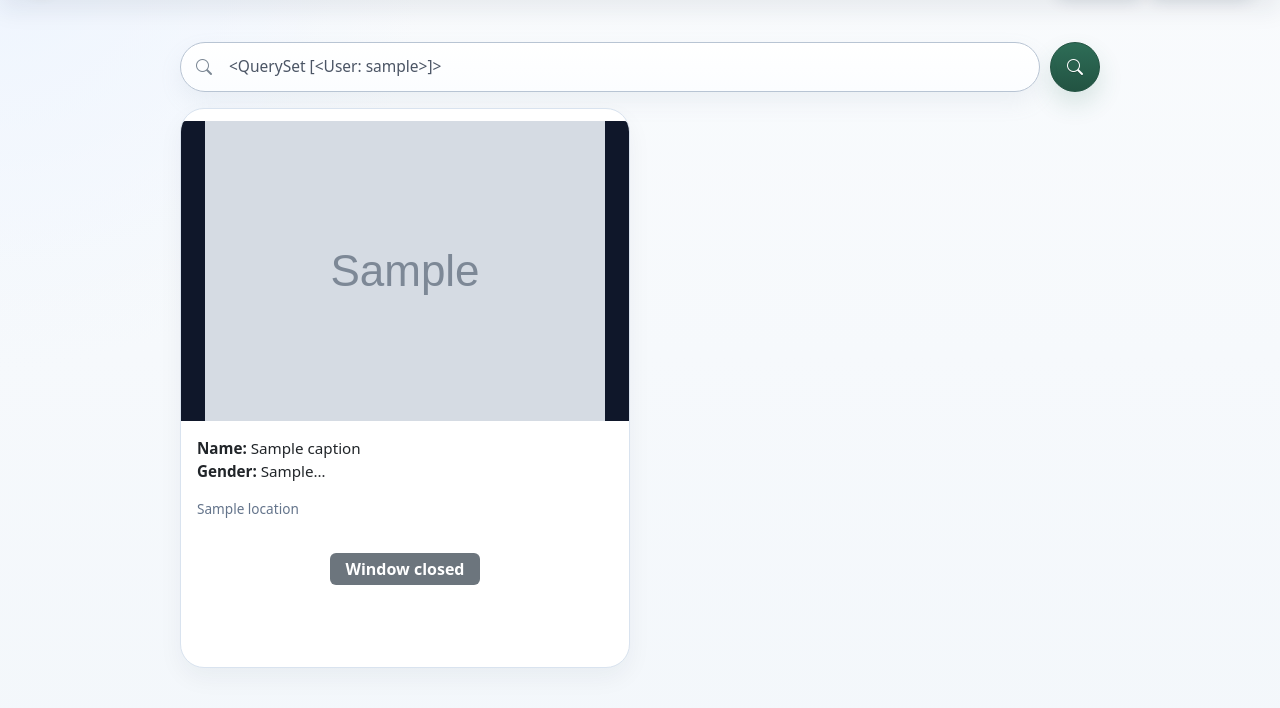
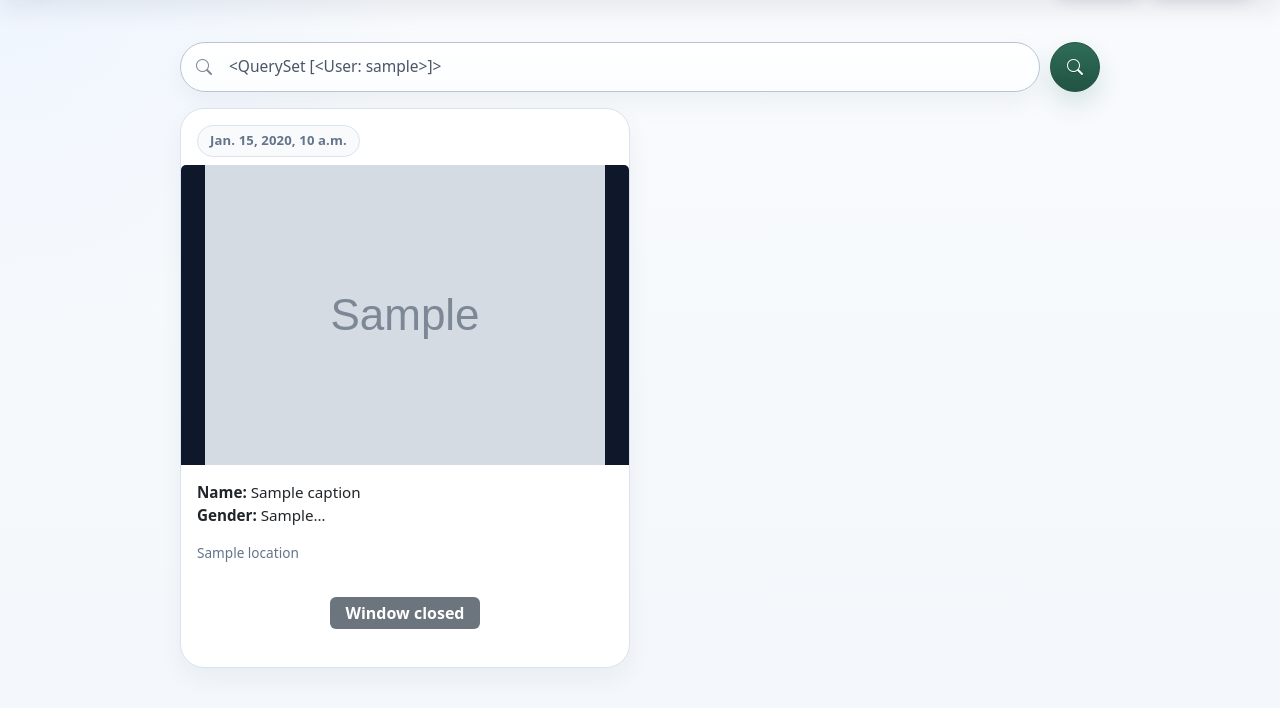
Before and after one commit to Guevarra-Alpie01/Capstone_DogAdoption, a Django app: template user/templates/home/user_home.html in a window 1280 px wide. Shown: the part 56-764 px from the top of the page. Run offline with Django 5.2, Linux system fonts and the light colour scheme; tables that the repository leaves empty hold one stand-in row (values such as "Sample post"); the template is opened without the code that fills it: values that come from a table or form of the project are taken from there, most other values are stand-ins (such as "Sample title", 1, 10 or a date in 2020); grey boxes marked "Sample" are stand-in pictures; data that the repository does not hold is empty.

Commit message:
remove the header on admin and users post also

```diff
--- a/user/static/css/user_home.css
+++ b/user/static/css/user_home.css
@@ -136,67 +136,24 @@
     position: relative;
 }
 
-.author-avatar,
-.author-avatar-img {
-    width: 40px;
-    height: 40px;
-    border-radius: 50%;
-}
-
-.author-avatar {
-    background: #111827;
-    color: #fff;
-    font-weight: 700;
-    display: flex;
-    align-items: center;
-    justify-content: center;
-    font-size: 14px;
-}
-
-.author-avatar-img {
-    object-fit: cover;
-    border: 2px solid #e5e7eb;
-}
-
-.author-meta {
-    display: flex;
-    flex-direction: column;
-    gap: 2px;
-}
-
-.author-row {
-    display: flex;
-    align-items: center;
-    justify-content: space-between;
-    gap: 8px;
-}
-
-.author-name {
-    font-weight: 700;
-    font-size: 0.95rem;
-}
-
-.author-role {
-    font-size: 0.75rem;
-    color: #6b7280;
-    text-transform: uppercase;
-    letter-spacing: 0.5px;
-}
-
-.author-badge {
-    font-size: 0.7rem;
-    font-weight: 700;
-    text-transform: uppercase;
-    letter-spacing: 0.6px;
-    color: #111827;
-    background: #e5e7eb;
-    padding: 2px 8px;
+.post-author--date-only {
+    justify-content: flex-start;
+    padding: 16px 16px 8px;
+}
+
+.author-time {
+    display: inline-flex;
+    align-items: center;
+    min-height: 32px;
+    padding: 0 12px;
     border-radius: 999px;
-}
-
-.author-time {
-    font-size: 0.75rem;
-    color: #6b7280;
+    border: 1px solid #dbe3ee;
+    background: #f8fafc;
+    color: #64748b;
+    font-size: 0.82rem;
+    font-weight: 800;
+    letter-spacing: 0.01em;
+    line-height: 1;
 }
 
 .post-grid {
--- a/user/templates/home/_feed_cards.html
+++ b/user/templates/home/_feed_cards.html
@@ -65,41 +65,8 @@
 </article>
 {% else %}
 <div class="card mb-4 shadow-sm post-card position-relative {% if item.post_type == 'missing' %}missing-feed-card{% endif %}">
-    <div class="post-author">
-        {% if item.post_type == 'admin' %}
-            <img src="{{ item.author_avatar_url }}" class="author-avatar-img" alt="Admin profile">
-            <div class="author-meta">
-                <div class="author-row">
-                    <span class="author-name">Admin</span>
-                    <span class="author-badge">Staff</span>
-                </div>
-                <span class="author-time">{{ item.posted_label }}</span>
-            </div>
-        {% elif item.post_type == 'user' %}
-            <a href="{{ item.author_profile_url }}">
-                <img src="{{ item.author_avatar_url }}" class="author-avatar-img" alt="{{ item.author_name }} profile">
-            </a>
-            <div class="author-meta">
-                <div class="author-row">
-                    <a href="{{ item.author_profile_url }}" class="text-decoration-none text-reset">
-                        <span class="author-name">{{ item.author_name }}</span>
-                    </a>
-                </div>
-                <span class="author-time">{{ item.posted_label }}</span>
-            </div>
-        {% elif item.post_type == 'missing' %}
-            <a href="{{ item.author_profile_url }}">
-                <img src="{{ item.author_avatar_url }}" class="author-avatar-img" alt="{{ item.author_name }} profile">
-            </a>
-            <div class="author-meta">
-                <div class="author-row">
-                    <a href="{{ item.author_profile_url }}" class="text-decoration-none text-reset">
-                        <span class="author-name">{{ item.author_name }}</span>
-                    </a>
-                </div>
-                <span class="author-time">{{ item.posted_label }}</span>
-            </div>
-        {% endif %}
+    <div class="post-author post-author--date-only">
+        <span class="author-time">{{ item.posted_label }}</span>
     </div>
 
     {% if item.post_type != 'missing' and item.image_count > 1 %}
--- a/user/views.py
+++ b/user/views.py
@@ -2487,7 +2487,8 @@ def _build_user_home_context(
     query = _normalized_feed_query(request.GET.get("q"))
     feed_token = _resolve_home_feed_token(request, request.GET.get("feed_token"))
     page_number = request.GET.get("page", 1)
-    show_dogs_only = request.user.is_authenticated and not request.user.is_staff
+    # Keep home feed content focused on dog posts. Announcements live on their own page.
+    show_dogs_only = True
     mixed_rows = _build_random_home_rows(
         query,
         feed_token=feed_token,
@@ -2591,7 +2592,8 @@ def home_search(request):
 
     query = _normalized_search_query(request.GET.get("q"))
     search_performed = bool(query)
-    show_dogs_only = request.user.is_authenticated and not request.user.is_staff
+    # Search should mirror the home feed and exclude announcement cards.
+    show_dogs_only = True
     search_rows = _build_search_home_rows(
         query=query,
         dogs_only=show_dogs_only,
```
Also changed, not shown: tests/test_user_home.py (+43 -1 lines).
